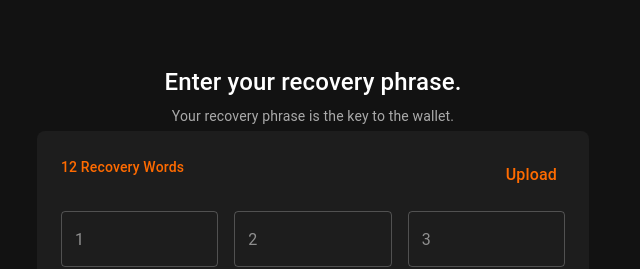
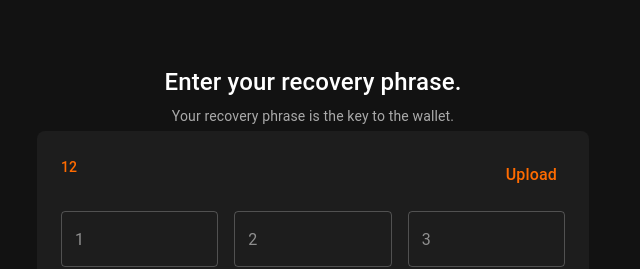
Before and after one commit to Dhruv-Varshney-developer/etherlite, a React (Create React App) app: page /recovery in a window 1280 px wide. Shown: the top 269 px of the page, without its empty margins (327-967 px from the left). Built offline with nearby package versions, Linux system fonts and the light colour scheme.

Commit message:
wallet recovery updated

```diff
--- a/src/screens/walletrecovery.js
+++ b/src/screens/walletrecovery.js
@@ -122,7 +122,7 @@ function RecoveryPhraseScreen() {
           <Box display="flex" justifyContent="space-between" mb={2}>
             {/* Removed the 24 recovery phrase option */}
             <Typography color="primary" variant="button">
-              12 Recovery Words
+              12
             </Typography>
             <Button
               variant="text"
```
